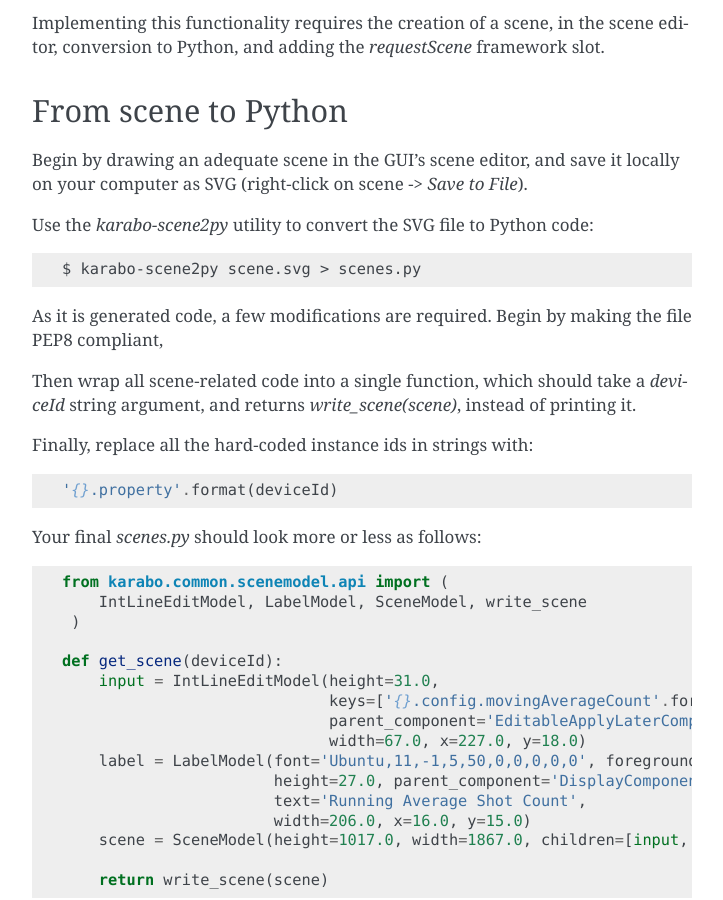
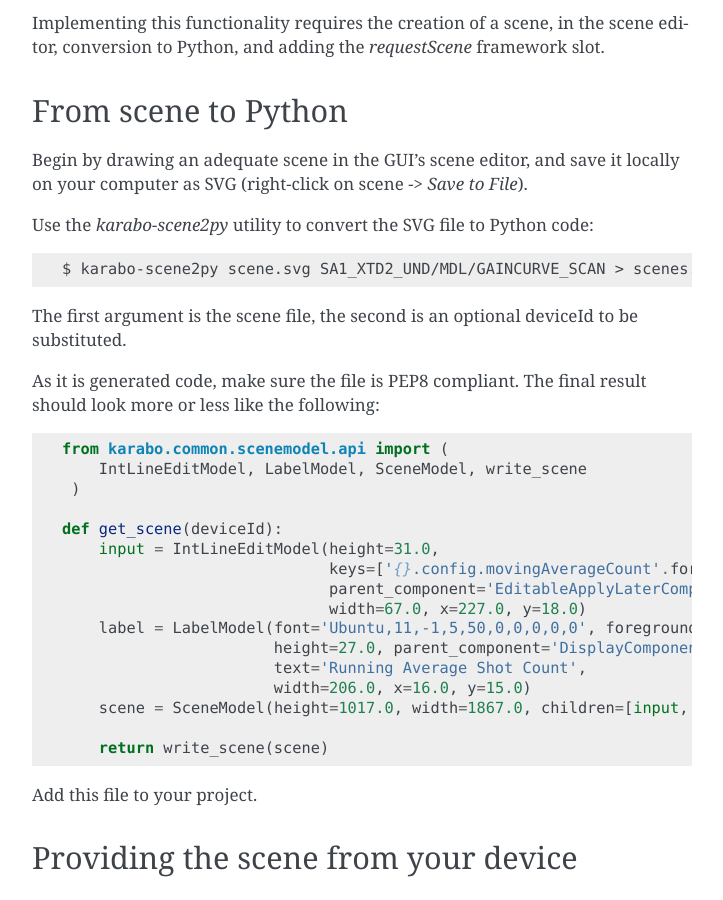
Before and after one commit to European-XFEL/howToMiddlelayer, a Sphinx documentation site: the page built from source/chap3/scenes.rst, in a window 1280 px wide and 900 px high, scrolled down 615 px. Shown: the whole window, without its empty margins (388-1111 px from the left). Built offline with Sphinx 7.4.7, drawn with Linux system fonts in a browser that asks for light colours.

Commit message:
fix according to the `karabo-scene2py` update

```diff
--- a/source/chap3/scenes.rst
+++ b/source/chap3/scenes.rst
@@ -25,19 +25,13 @@ Use the *karabo-scene2py* utility to convert the SVG file to Python code:
 
 .. code-block:: Bash
 
-   $ karabo-scene2py scene.svg > scenes.py
+   $ karabo-scene2py scene.svg SA1_XTD2_UND/MDL/GAINCURVE_SCAN > scenes.py
 
-As it is generated code, a few modifications are required. Begin by making
-the file PEP8 compliant,
+The first argument is the scene file, the second is an optional deviceId to be
+substituted.
 
-Then wrap all scene-related code into a single function, which should take a
-`deviceId` string argument, and returns `write_scene(scene)`, instead of printing it.
-
-Finally, replace all the hard-coded instance ids in strings with::
-
-    '{}.property'.format(deviceId)
-
-Your final `scenes.py` should look more or less as follows:
+As it is generated code, make sure the file is PEP8 compliant. The final
+result should look more or less like the following:
 
 .. code-block:: Python
 
```
